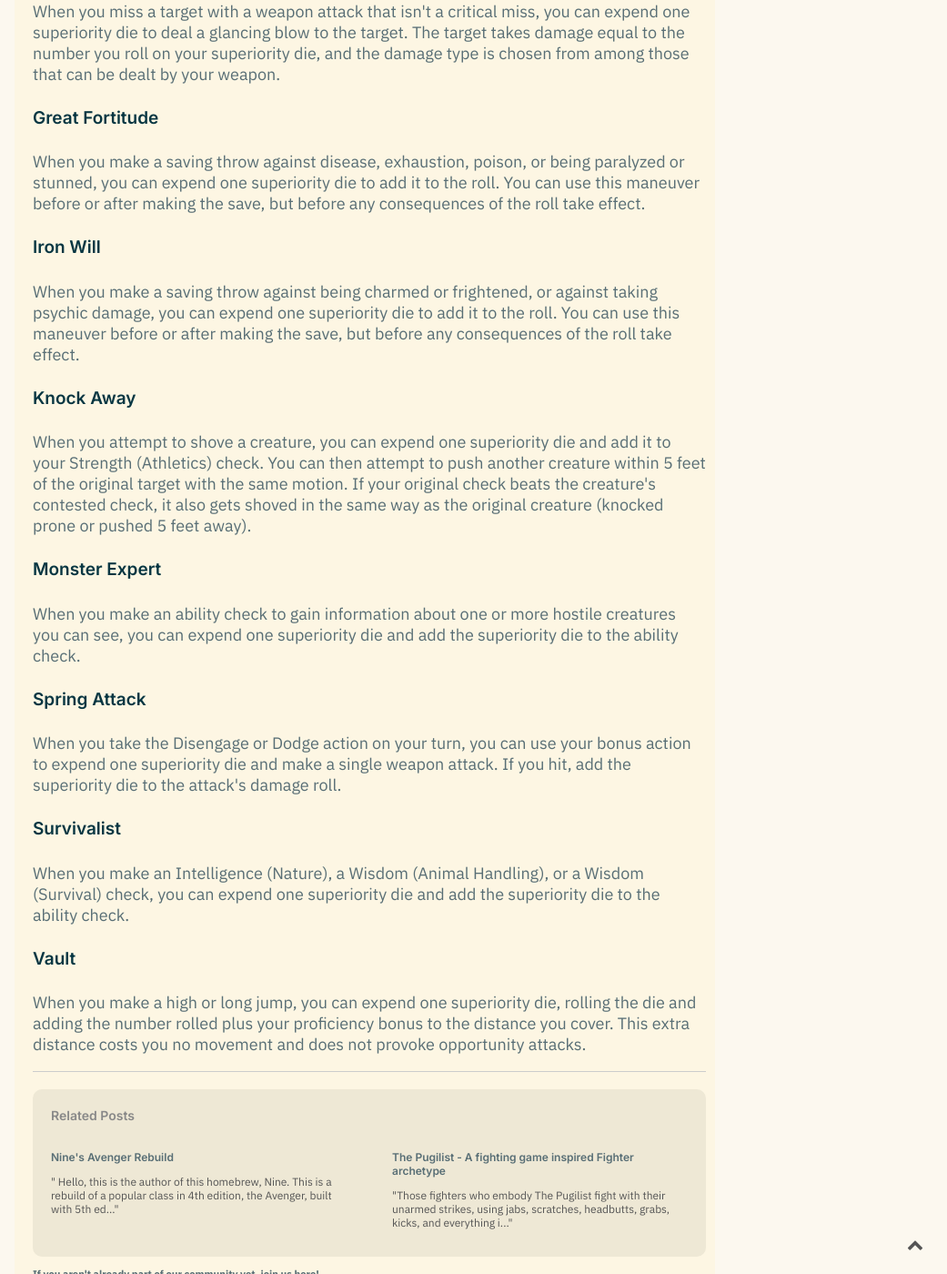
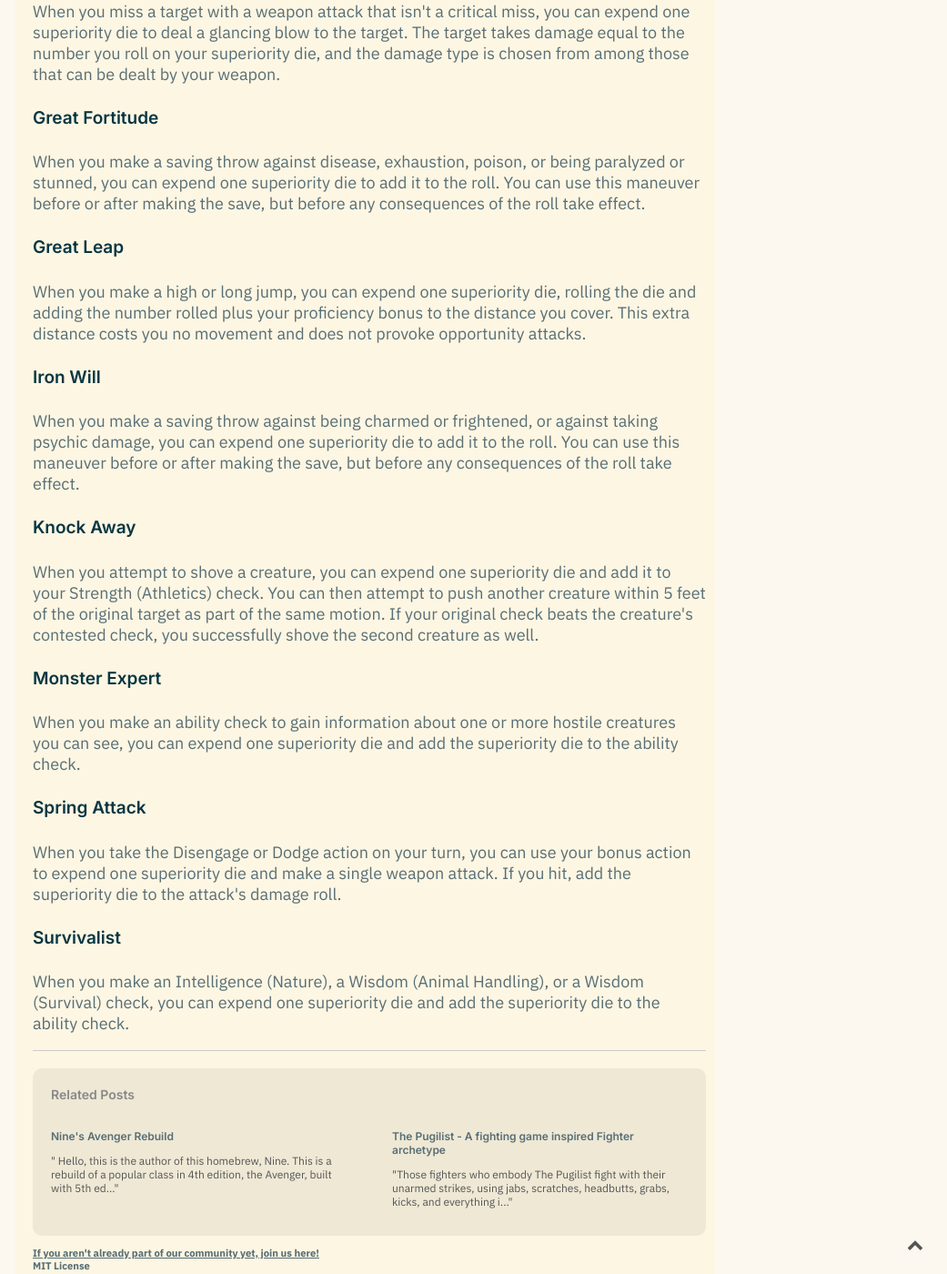
Before and after one commit to 5egeneral/compendium, a Jekyll site: the page built from _notes/20210619-Maneuver Options.md, in a window 1280 px wide and 1400 px high, scrolled down 1214 px. Shown: the whole window at 91% size, without its empty margins (239-1280 px from the left). Built offline with Jekyll 4.4.1, drawn with Linux system fonts in a browser that asks for light colours.

Commit message:
Update 20210619-Maneuver Options.md

```diff
--- a/_notes/20210619-Maneuver Options.md
+++ b/_notes/20210619-Maneuver Options.md
@@ -26,11 +26,14 @@ When you miss a target with a weapon attack that isn't a critical miss, you can
 #### Great Fortitude
 When you make a saving throw against disease, exhaustion, poison, or being paralyzed or stunned, you can expend one superiority die to add it to the roll. You can use this maneuver before or after making the save, but before any consequences of the roll take effect.
 
+#### Great Leap
+When you make a high or long jump, you can expend one superiority die, rolling the die and adding the number rolled plus your proficiency bonus to the distance you cover. This extra distance costs you no movement and does not provoke opportunity attacks.
+
 #### Iron Will
 When you make a saving throw against being charmed or frightened, or against taking psychic damage, you can expend one superiority die to add it to the roll. You can use this maneuver before or after making the save, but before any consequences of the roll take effect.
 
 #### Knock Away
-When you attempt to shove a creature, you can expend one superiority die and add it to your Strength (Athletics) check. You can then attempt to push another creature within 5 feet of the original target with the same motion. If your original check beats the creature's contested check, it also gets shoved in the same way as the original creature (knocked prone or pushed 5 feet away).
+When you attempt to shove a creature, you can expend one superiority die and add it to your Strength (Athletics) check. You can then attempt to push another creature within 5 feet of the original target as part of the same motion. If your original check beats the creature's contested check, you successfully shove the second creature as well.
 
 #### Monster Expert
 When you make an ability check to gain information about one or more hostile creatures you can see, you can expend one superiority die and add the superiority die to the ability check.
@@ -40,6 +43,3 @@ When you take the Disengage or Dodge action on your turn, you can use your bonus
 
 #### Survivalist
 When you make an Intelligence (Nature), a Wisdom (Animal Handling), or a Wisdom (Survival) check, you can expend one superiority die and add the superiority die to the ability check.
-
-#### Vault
-When you make a high or long jump, you can expend one superiority die, rolling the die and adding the number rolled plus your proficiency bonus to the distance you cover. This extra distance costs you no movement and does not provoke opportunity attacks.
```
